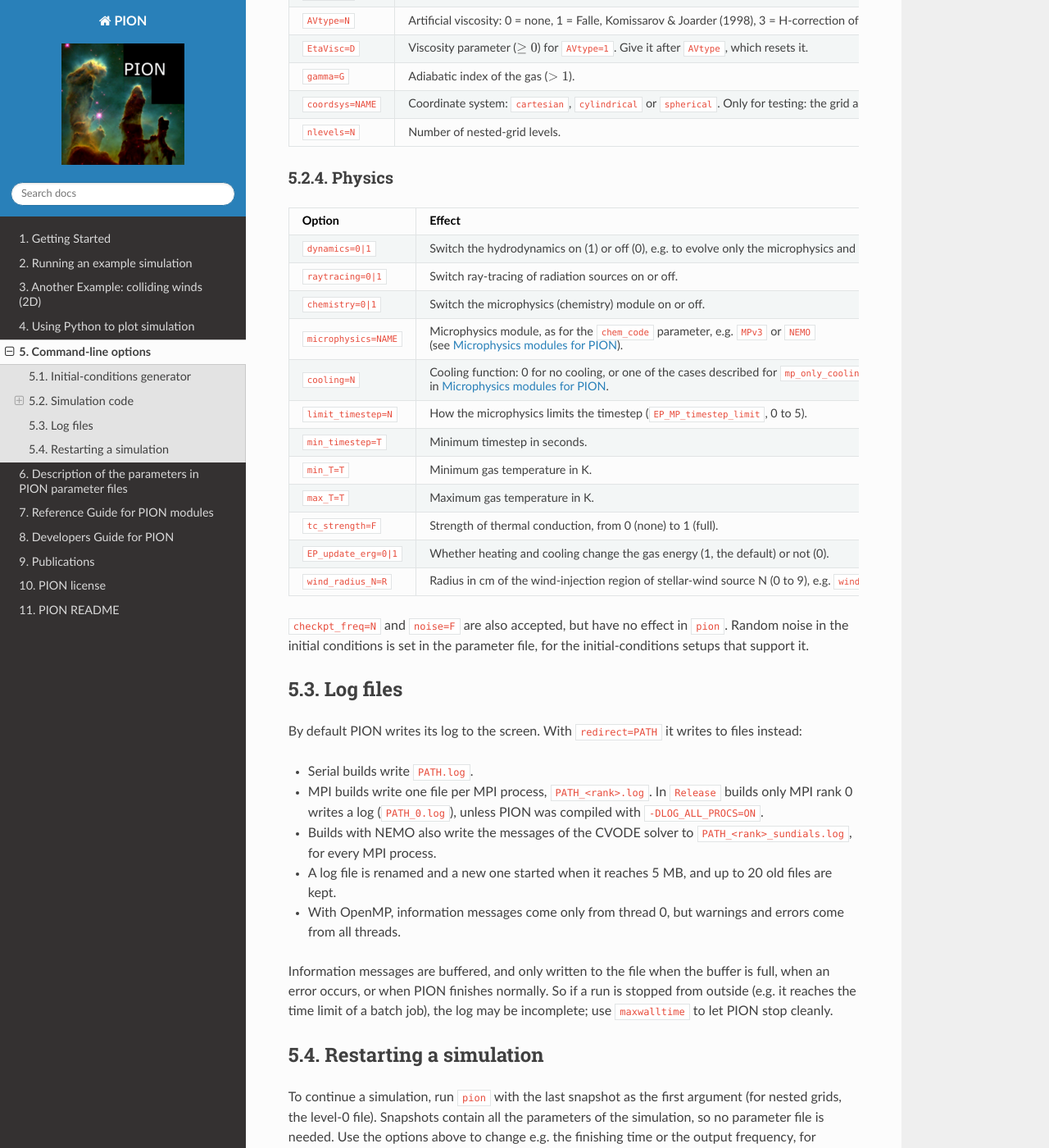
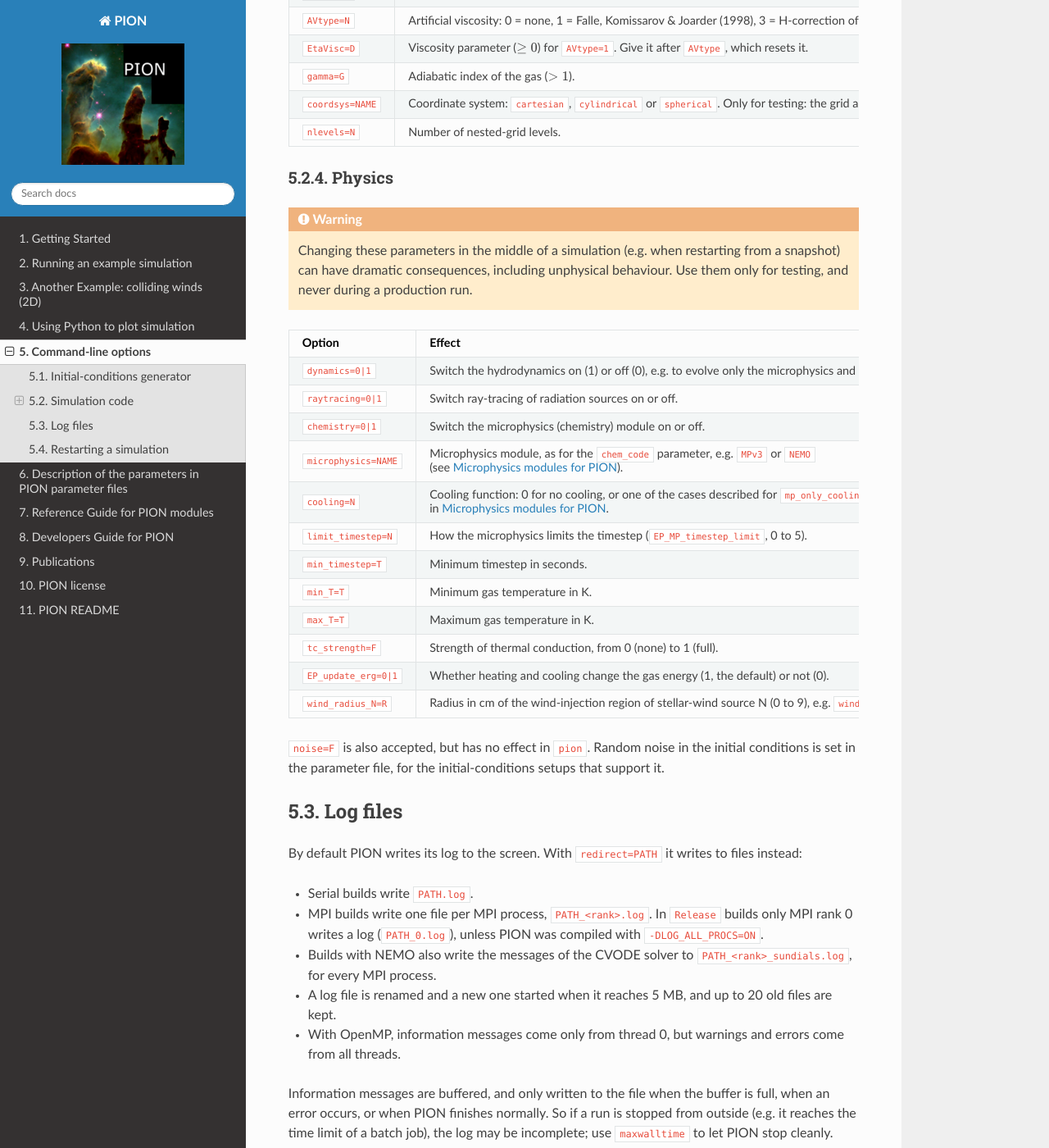
Before and after one commit to jmackey-astro/pion-docs, a Sphinx documentation site: the page built from docs/command_line.rst, in a window 1280 px wide and 1400 px high, scrolled down 2357 px. Shown: the whole window at 82% size. Built offline with Sphinx 7.4.7 and the Read the Docs theme 3.1.0, drawn with Linux system fonts in a browser that asks for light colours.

Commit message:
Command-line page: warn about physics options, remove checkpt_freq
- Add a warning that changing the physics options in the middle of a
  simulation can cause unphysical behaviour, so they are for testing only.
- Remove checkpt_freq, which is being removed from PION.

Co-Authored-By: Claude Opus 5.5 <noreply@anthropic.com>

```diff
--- a/docs/command_line.rst
+++ b/docs/command_line.rst
@@ -138,6 +138,11 @@ Option                     Effect
 Physics
 ^^^^^^^
 
+.. warning::
+
+   Changing these parameters in the middle of a simulation (e.g. when restarting from a snapshot) can have dramatic consequences, including unphysical behaviour.
+   Use them only for testing, and never during a production run.
+
 =========================  ==============================================================================
 Option                     Effect
 =========================  ==============================================================================
@@ -159,7 +164,7 @@ Option                     Effect
                            e.g. ``wind_radius_0=1.2e17``.
 =========================  ==============================================================================
 
-``checkpt_freq=N`` and ``noise=F`` are also accepted, but have no effect in ``pion``.
+``noise=F`` is also accepted, but has no effect in ``pion``.
 Random noise in the initial conditions is set in the parameter file, for the initial-conditions setups that support it.
 
 
```
